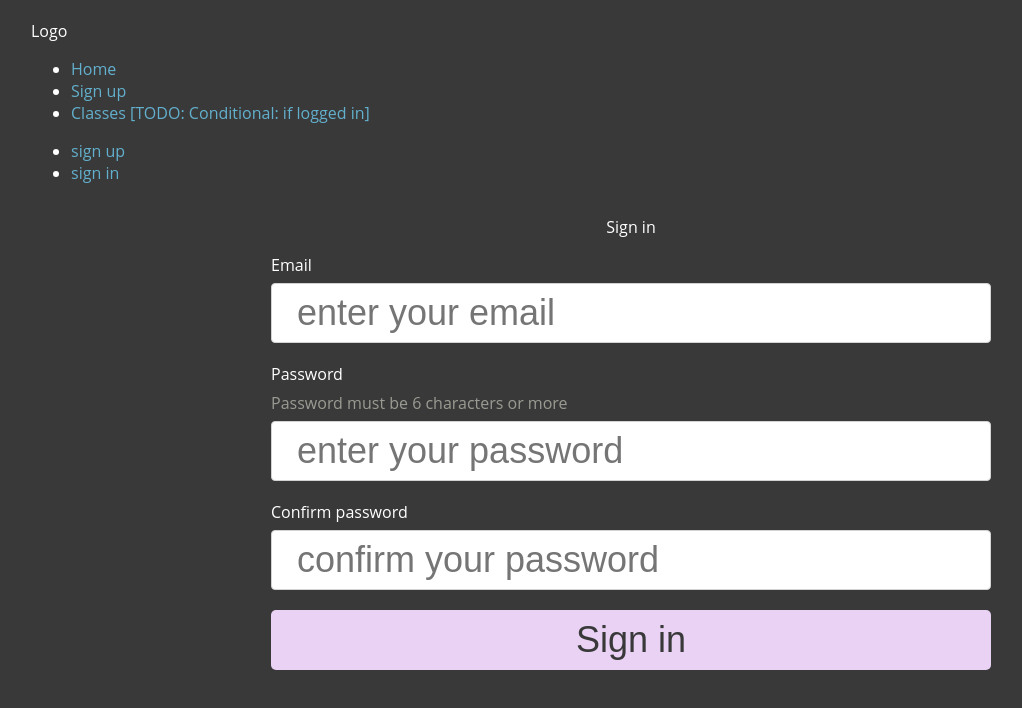
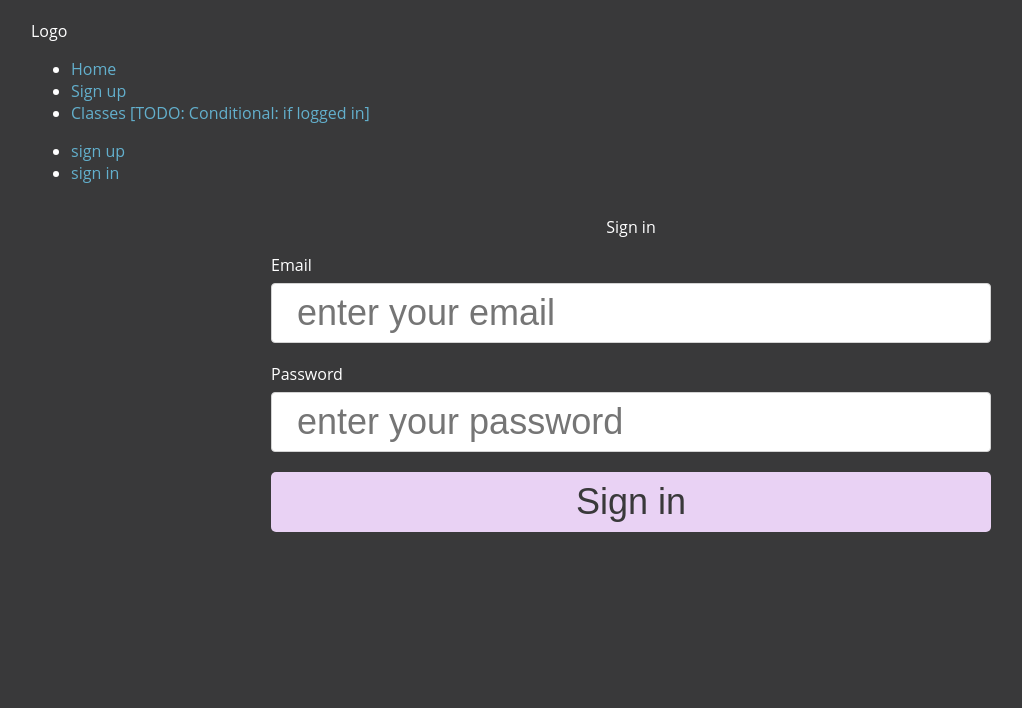
Before and after one commit to thebailers/membr-mngment, a React (Create React App) app: page /auth/sign-in in a window 1280 px wide. Shown: the top 708 px of the page, without its empty margins (9-1031 px from the left). Built offline with nearby package versions, Linux system fonts and the light colour scheme.

Commit message:
Remove confirm password and pw hint from sign in

```diff
--- a/src/routes/auth/sign-in/sign-in.component.tsx
+++ b/src/routes/auth/sign-in/sign-in.component.tsx
@@ -75,17 +75,6 @@ const SignIn = () => {
         type="password"
         disabled={isSubmitting}
         error={errors.password?.message}
-        hint={errorMessageMap.passwordHint}
-      />
-      <Input
-        hookValue="confirmPassword"
-        register={register}
-        label="Confirm password"
-        id="confirmPassword"
-        placeholder="confirm your password"
-        type="password"
-        disabled={isSubmitting}
-        error={errors.confirmPassword?.message}
       />
 
       <Button type="submit" disabled={isSubmitting}>
```
